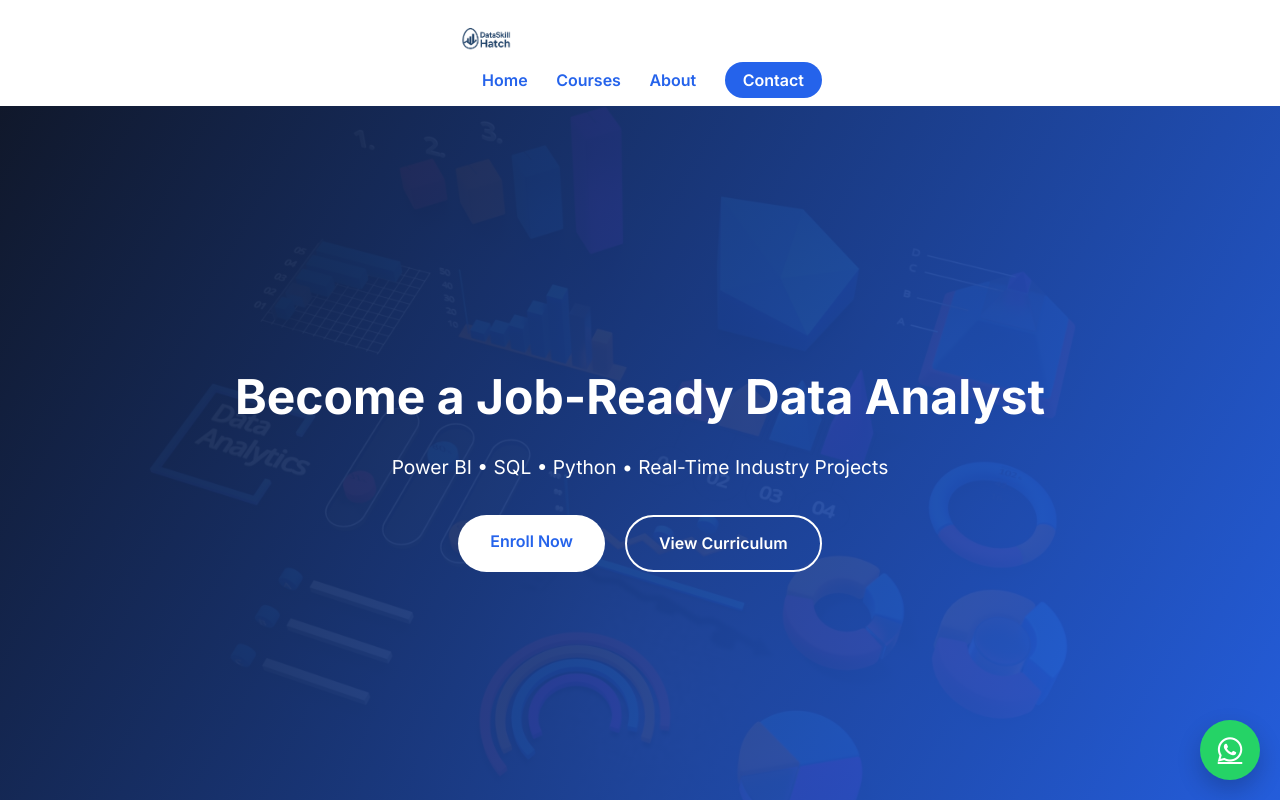
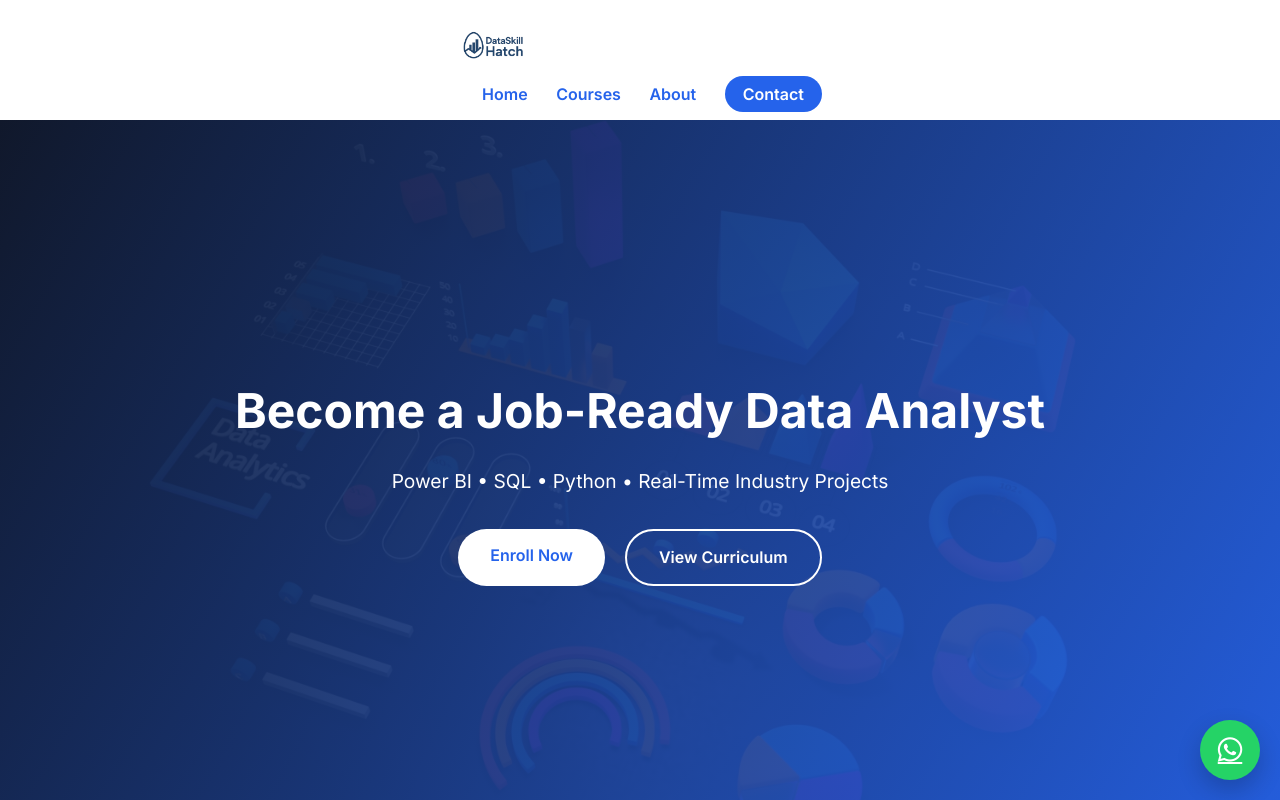
Before and after one commit to gautamrathnam/dataskillhatch, a plain HTML site: page index.html in a window 1280 px wide. Shown: the top 800 px of the page. Drawn offline with Linux system fonts and the light colour scheme.

Commit message:
Add files via upload

```diff
--- a/assets/css/style.css
+++ b/assets/css/style.css
@@ -30,10 +30,10 @@ body {
 }
 
 .logo img {
-  height: 56px;
+  height: 70px;
   width: auto;
   display: flex;
-  align-items: center;
+  align-items: left;
 }
 
 nav a {
```
